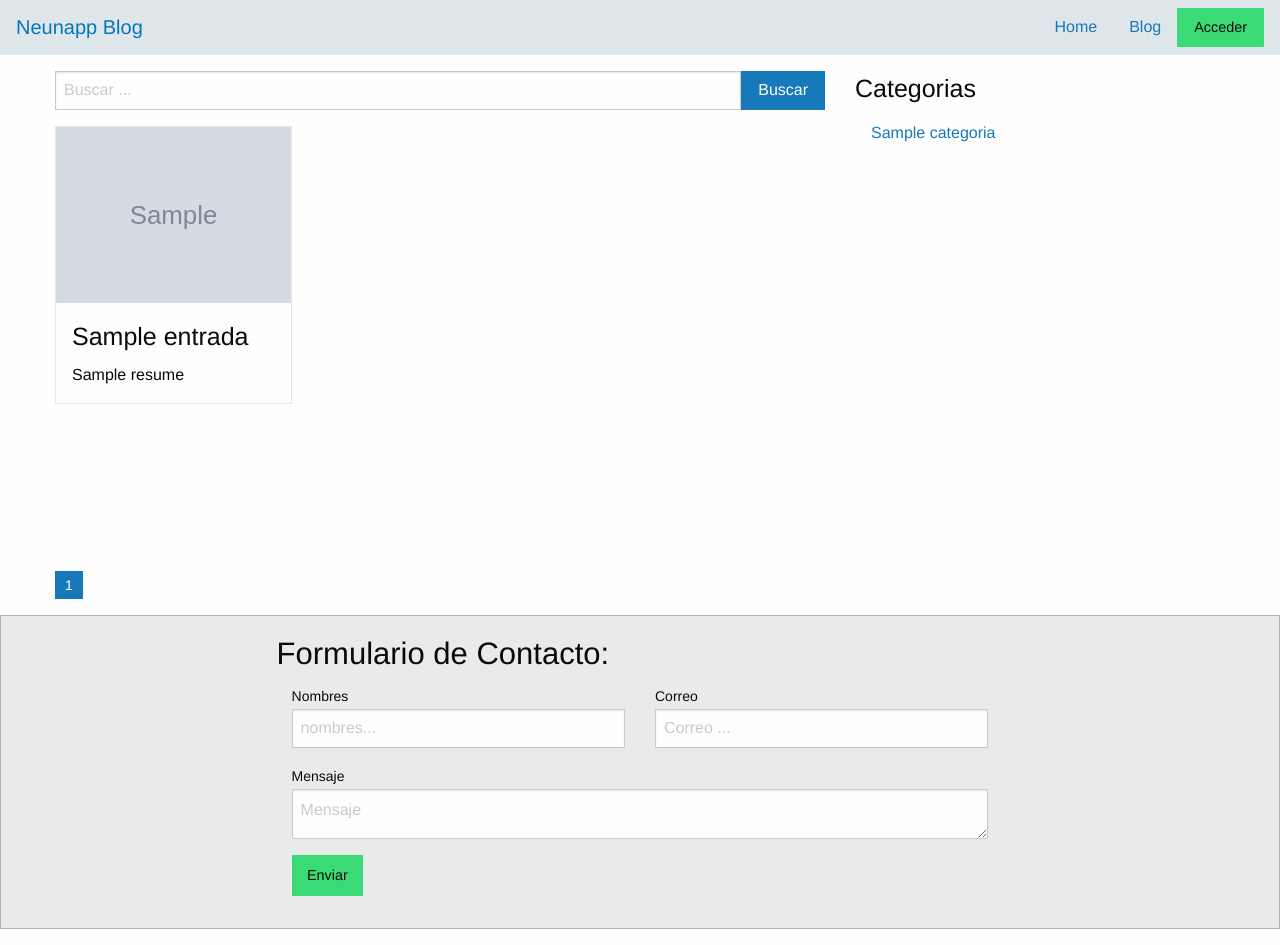
After one commit to baphometyr/BlogProject, a Django app: template blog/templates/entrada/lista.html in a window 1280 px wide. The commit adds this page. Run offline with Django 3.2, Linux system fonts and the light colour scheme; the template is opened without the code that fills it: most values are stand-ins (such as "Sample title", 1, 10 or a date in 2020); grey boxes marked "Sample" are stand-in pictures; some libraries are stand-ins or nearby versions.

Commit message:
Blog dinamic add

```diff
--- a/blog/blog/urls.py
+++ b/blog/blog/urls.py
@@ -10,6 +10,7 @@ urlpatterns = [
     path('admin/', admin.site.urls),
     re_path('', include('applications.users.urls')),
     re_path('', include('applications.home.urls')),
+    re_path('', include('applications.entrada.urls')),
     # urls ckeditor
     re_path(r'^ckeditor/', include('ckeditor_uploader.urls')),
 ] + static(settings.MEDIA_URL, document_root=settings.MEDIA_ROOT)
--- /dev/null
+++ b/blog/templates/entrada/base_entrada.html
@@ -0,0 +1,11 @@
+{% extends "base.html" %}
+
+{% load  static %}
+
+{% block css %}
+<link rel="stylesheet" href="{% static 'css/myblog.css' %}">
+{% endblock css %}
+
+{% block js %}
+
+{% endblock js %}
--- /dev/null
+++ b/blog/templates/entrada/lista.html
@@ -0,0 +1,91 @@
+<!-- head para PC -->
+{% extends "entrada/base_entrada.html" %}
+{% load  static %}
+
+{% block content %}
+
+{% include "includes/header.html" %}
+
+<div class="grid-container">
+    <div class="grid-x grid-margin-x" style="margin-top: 1em;">
+        <!-- primer bloque pantalla blog -->
+        <div class="cell small-12 large-8">
+
+            <!-- bloque de buscador -->
+            <form class="input-group" method="GET"> {% csrf_token %}
+                <input class="input-group-field" type="text" id="kword" name="kword" placeholder="Buscar ...">
+                <div class="input-group-button">
+                  <input type="submit" class="button" value="Buscar">
+                </div>
+            </form>
+            <!-- FIN bloque de formulario -->
+
+            <!-- inicio bloque de resultados de busqueda -->
+            <div class="grid-x grid-margin-x">
+                {% for entrada in entradas %}
+                    <div class="cell small-6 large-4">
+                        <div class="card" style="width: 100%;">
+                            <img src="{{ entrada.image.url }}" style="width: 300px;">
+                            <div class="card-section">
+                            <h4>{{ entrada.title }}</h4>
+                            <p>{{ entrada.resume | truncatechars:100 }}</p>
+                            </div>
+                        </div>
+                    </div>
+                {% empty%}
+                    <h3>No hay nanais de resultados</h3>
+                {% endfor %}
+            </div>
+            <!-- FIN bloque de resultados de busqueda -->
+
+        </div>
+        <!-- FIN primer bloque pantalla blog -->
+
+
+        <!-- inicio del segundo bloque - categorias -->
+        <div class="cell small-12 large-4" style="height: 500px;">
+            <h4>Categorias</h4>
+            <ul class="vertical menu">
+            {% for categoria in categorias %}
+                <li><a href="?categoria={{ categoria.short_name }}">{{ categoria.short_name }}</a></li>
+            {% endfor %}
+            </ul>
+        </div>
+        <!-- FIN inicio del segundo bloque - categorias -->
+
+    </div>
+
+    <!-- inicio de bloque de paginacion -->
+    <div class="cell">
+        <nav aria-label="Pagination">
+            <ul class="pagination">
+
+                {% if page_obj.has_previous %}
+                    <li class="pagination-previous">
+                        <a href="?page={{ page_obj.previous_page_number }}">Atras</a>
+                    </li>
+                {% endif %}
+
+                {% for pagina in paginator.page_range %}
+                    {% ifequal pagina page_obj.number  %}
+                        <li class="current"><span class="show-for-sr">Estas en la pagina</span>{{ pagina }}</li>
+                    {% else %}
+                        <li><a href="?page={{ pagina }}">{{ pagina }}</a></li>
+                    {% endifequal %}
+                {% endfor %}
+
+
+                {% if page_obj.has_next %}
+                    <li class="pagination-next">
+                        <a href="?page={{ page_obj.next_page_number }}">Adelante</a>
+                    </li>
+                {% endif %}
+
+            </ul>
+        </nav>
+    </div>
+    <!-- FIN bloque de paginacion -->
+</div>
+{% include "includes/footer.html" %}
+
+{% endblock content %}
--- a/blog/templates/includes/header.html
+++ b/blog/templates/includes/header.html
@@ -14,7 +14,7 @@
                     <a href="#">Home</a>
                 </li>
                 <li>
-                    <a href="#">Blog</a>
+                    <a href="{% url 'entrada_app:entry_lista' %}">Blog</a>
                 </li>
                 <li>
                     <a class="success button">Acceder</a>
```
Also changed, not shown: blog/applications/entrada/managers.py (+14 -0 lines), blog/applications/entrada/urls.py (added, +13 -0 lines), blog/applications/entrada/views.py (+20 -1 lines), blog/media/Entry/2018-05-09-23-40-38-41dcf24f24c7e29a782f135742c028c6.jpg (added).
